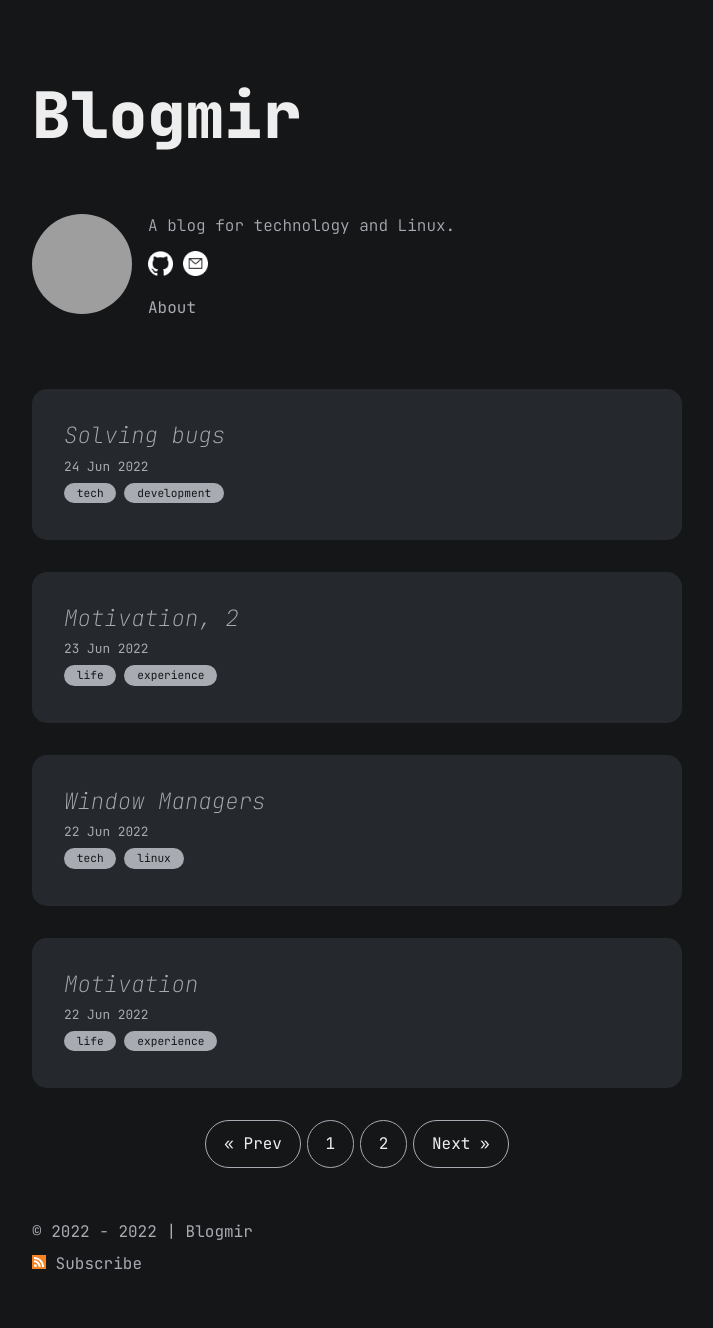
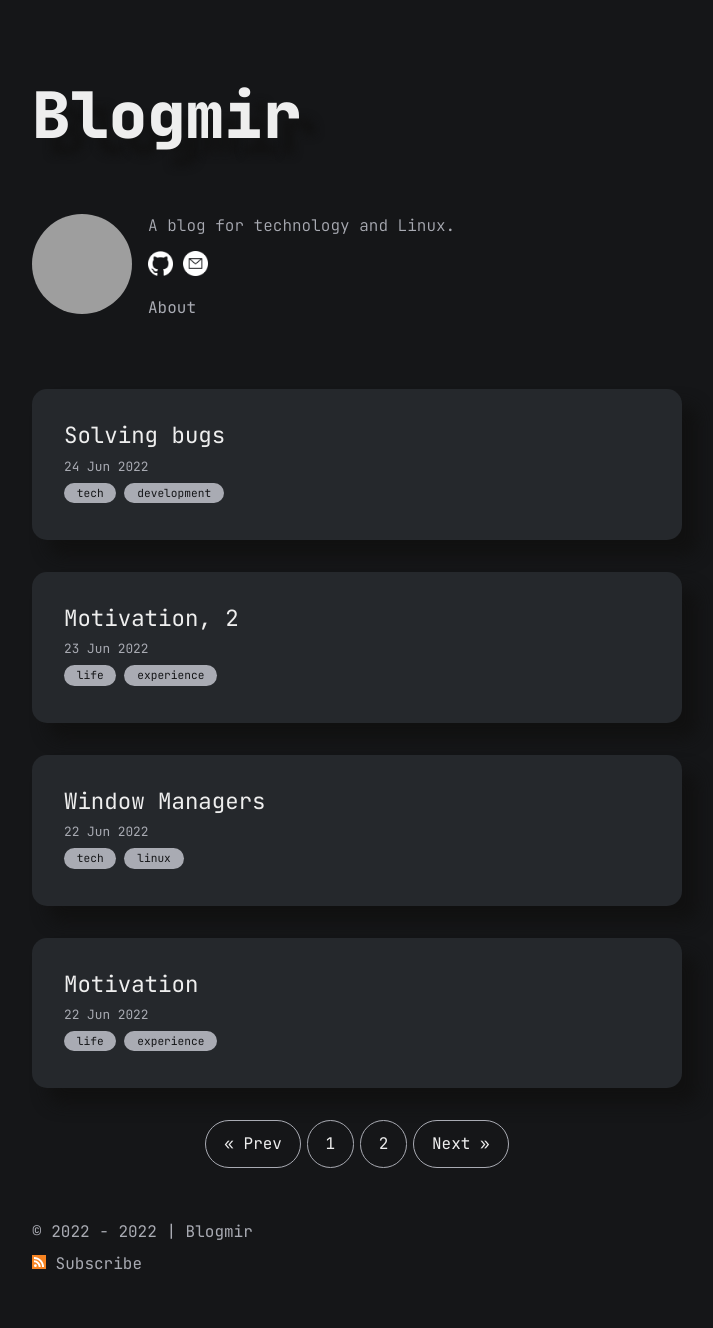
Before and after one commit to SoMir0/blogmir, a Jekyll site: the page built from index.html, in a window 1280 px wide. Shown: the whole page, without its empty margins (283-996 px from the left). Built offline with Jekyll 4.4.1, drawn with Linux system fonts in a browser that asks for light colours; the list of posts is cut into pages by our own code; grey boxes are pictures that could not be loaded.

Commit message:
even more ui changes

```diff
--- a/assets/css/blog.css
+++ b/assets/css/blog.css
@@ -36,6 +36,7 @@ header {
 header .site-title {
   font-size: 4rem;
   font-weight: bolder;
+  text-shadow: var(--gray-6) 1rem 1rem 0.5rem;
   line-height: 110%;
   color: var(--white-1);
 }
@@ -117,11 +118,13 @@ main {
 }
 .articles .article .article-title,
 .articles .article .article-title a {
-  color: var(--white-2);
-  font-weight: 100;
-  font-style: italic;
+  color: var(--white-1);
+  font-weight: 400;
   font-size: 1.4rem;
   line-height: 130%;
+}
+.articles .article {
+  box-shadow: var(--gray-6) 1rem 1rem 1rem;
 }
 .articles .article:hover {
   transform: scale(1.05);
```
